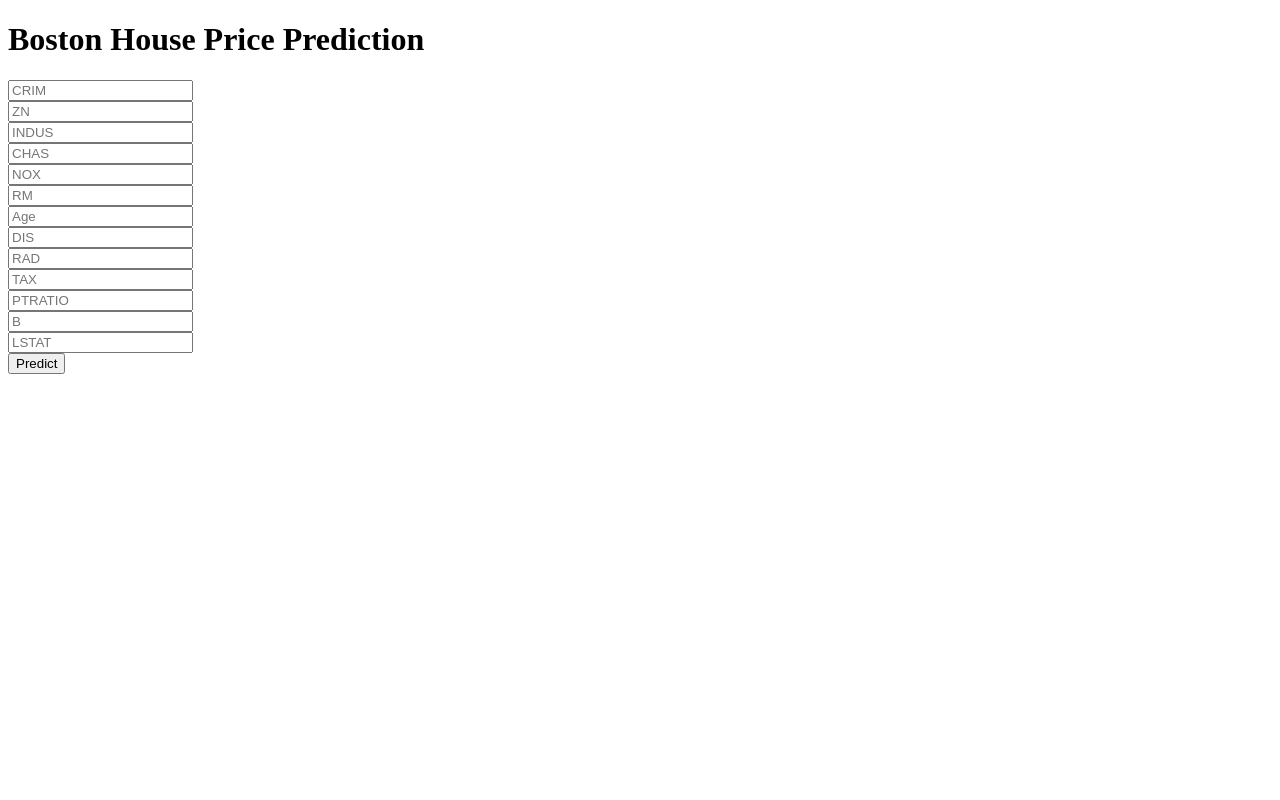
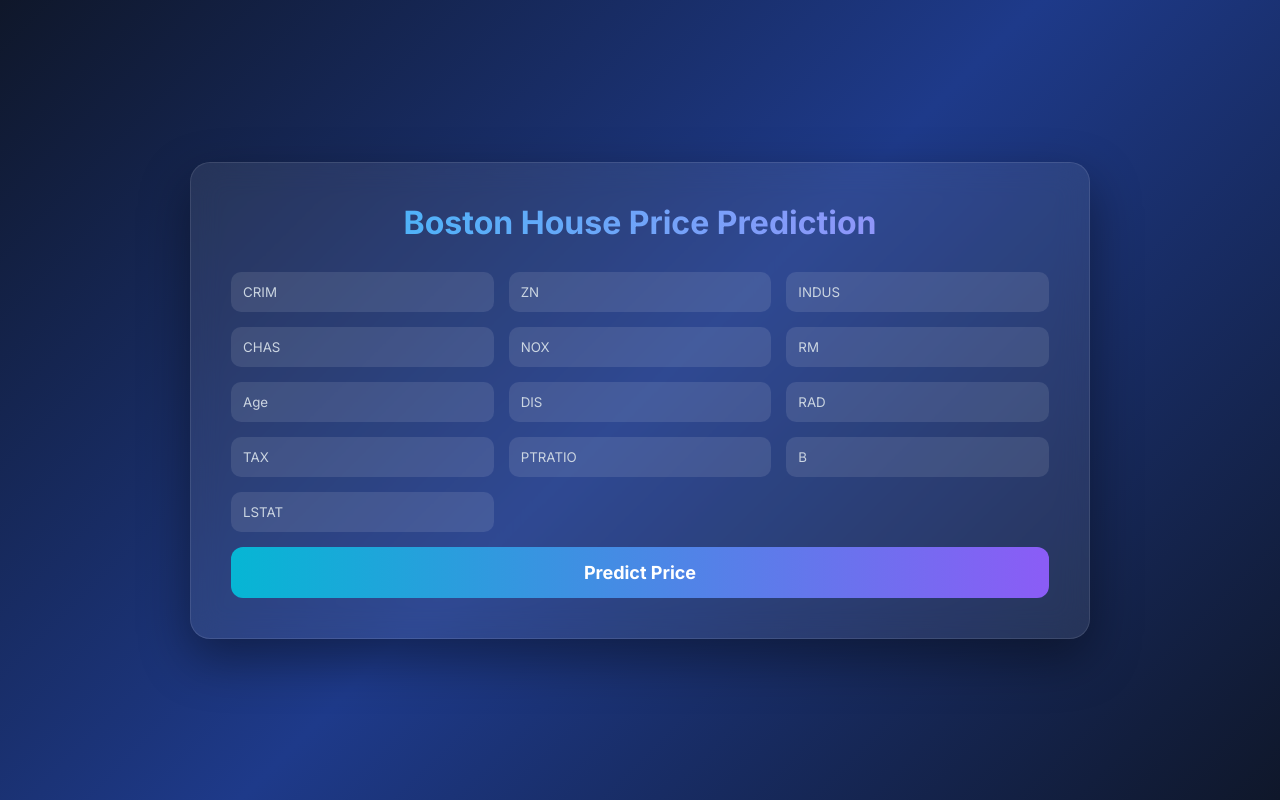
Before and after one commit to azmtriv-ajmeera/boston_house_pricing_project, a Flask app: page / in a window 1280 px wide. Run offline with Flask 3, Linux system fonts and the light colour scheme; parts of the project's set-up code (start-up, migrations or seed data) failed here and were passed over.

Commit message:
updated web page

```diff
--- a/templates/home.html
+++ b/templates/home.html
@@ -1,48 +1,144 @@
 <!DOCTYPE html>
-<html >
+<html>
+<head>
+<meta charset="UTF-8">
+<title>Boston House Price Prediction</title>
 
-<head>
-  <meta charset="UTF-8">
-  <title>ML API</title>
-  <link href='https://fonts.googleapis.com/css?family=Pacifico' rel='stylesheet' type='text/css'>
-<link href='https://fonts.googleapis.com/css?family=Arimo' rel='stylesheet' type='text/css'>
-<link href='https://fonts.googleapis.com/css?family=Hind:300' rel='stylesheet' type='text/css'>
-<link href='https://fonts.googleapis.com/css?family=Open+Sans+Condensed:300' rel='stylesheet' type='text/css'>
+<link href="https://fonts.googleapis.com/css2?family=Inter:wght@300;400;600;700&display=swap" rel="stylesheet">
 
+<style>
 
+* {
+  margin: 0;
+  padding: 0;
+  box-sizing: border-box;
+  font-family: 'Inter', sans-serif;
+}
+
+body {
+  min-height: 100vh;
+  background: linear-gradient(135deg, #0f172a, #1e3a8a, #0f172a);
+  display: flex;
+  justify-content: center;
+  align-items: center;
+  color: white;
+}
+
+/* Main container */
+.login {
+  width: 90%;
+  max-width: 900px;
+  padding: 40px;
+  background: rgba(255, 255, 255, 0.08);
+  backdrop-filter: blur(15px);
+  border-radius: 20px;
+  box-shadow: 0 20px 50px rgba(0,0,0,0.4);
+  border: 1px solid rgba(255,255,255,0.1);
+}
+
+/* Title */
+h1 {
+  text-align: center;
+  font-size: 32px;
+  margin-bottom: 30px;
+  background: linear-gradient(90deg, #38bdf8, #a78bfa);
+  -webkit-background-clip: text;
+  -webkit-text-fill-color: transparent;
+}
+
+/* Grid form */
+form {
+  display: grid;
+  grid-template-columns: repeat(3, 1fr);
+  gap: 15px;
+}
+
+/* Inputs */
+input {
+  padding: 12px;
+  border-radius: 10px;
+  border: none;
+  outline: none;
+  background: rgba(255,255,255,0.1);
+  color: white;
+  transition: 0.3s;
+}
+
+input::placeholder {
+  color: #cbd5e1;
+}
+
+input:focus {
+  background: rgba(255,255,255,0.2);
+  transform: scale(1.03);
+}
+
+/* Button */
+button {
+  grid-column: span 3;
+  padding: 15px;
+  border: none;
+  border-radius: 12px;
+  font-size: 18px;
+  font-weight: bold;
+  cursor: pointer;
+  background: linear-gradient(90deg, #06b6d4, #8b5cf6);
+  color: white;
+  transition: 0.3s;
+}
+
+button:hover {
+  transform: scale(1.05);
+  box-shadow: 0 10px 25px rgba(0,0,0,0.3);
+}
+
+/* Prediction text */
+.result {
+  margin-top: 25px;
+  text-align: center;
+  font-size: 22px;
+  color: #38bdf8;
+}
+
+</style>
 </head>
 
 <body>
- <div class="login">
-	<h1>Boston House Price Prediction</h1>
 
-     <!-- Main Input For Receiving Query to our ML -->
-    <form action="{{ url_for('predict')}}"method="post">
-      <input type="text" name="CRIM" placeholder="CRIM" required="required" /><br>
-    	<input type="text" name="ZN" placeholder="ZN" required="required" /><br>
-        <input type="text" name="INDUS" placeholder="INDUS" required="required" /><br>
-        <input type="text" name="CHAS" placeholder="CHAS" required="required" /><br>
-        <input type="text" name="NOX" placeholder="NOX" required="required" /><br>
-        <input type="text" name="RM" placeholder="RM" required="required" /><br>
-        <input type="text" name="Age" placeholder="Age" required="required" /><br>
-        <input type="text" name="DIS" placeholder="DIS" required="required" /><br>
-        <input type="text" name="RAD" placeholder="RAD" required="required" /><br>
-        <input type="text" name="TAX" placeholder="TAX" required="required" /><br>
-        <input type="text" name="PTRATIO" placeholder="PTRATIO" required="required" /><br>
-        <input type="text" name="B" placeholder="B" required="required" /><br>
-        <input type="text" name="LSTAT" placeholder="LSTAT" required="required" /><br>
+<div class="login">
+  <h1>Boston House Price Prediction</h1>
 
+  <form action="{{ url_for('predict')}}" method="post">
 
+    <input type="text" name="CRIM" placeholder="CRIM" required>
+    <input type="text" name="ZN" placeholder="ZN" required>
+    <input type="text" name="INDUS" placeholder="INDUS" required>
 
-        <button type="submit" class="btn btn-primary btn-block btn-large">Predict</button>
-    </form>
+    <input type="text" name="CHAS" placeholder="CHAS" required>
+    <input type="text" name="NOX" placeholder="NOX" required>
+    <input type="text" name="RM" placeholder="RM" required>
 
-   <br>
-   <br>
+    <input type="text" name="Age" placeholder="Age" required>
+    <input type="text" name="DIS" placeholder="DIS" required>
+    <input type="text" name="RAD" placeholder="RAD" required>
 
+    <input type="text" name="TAX" placeholder="TAX" required>
+    <input type="text" name="PTRATIO" placeholder="PTRATIO" required>
+    <input type="text" name="B" placeholder="B" required>
 
- </div>
- {{prediction_text}}
+    <input type="text" name="LSTAT" placeholder="LSTAT" required>
+
+    <button type="submit">Predict Price</button>
+
+  </form>
+
+  {% if prediction_text %}
+  <div class="result">
+    {{ prediction_text }}
+  </div>
+  {% endif %}
+
+</div>
 
 </body>
 </html>
```
